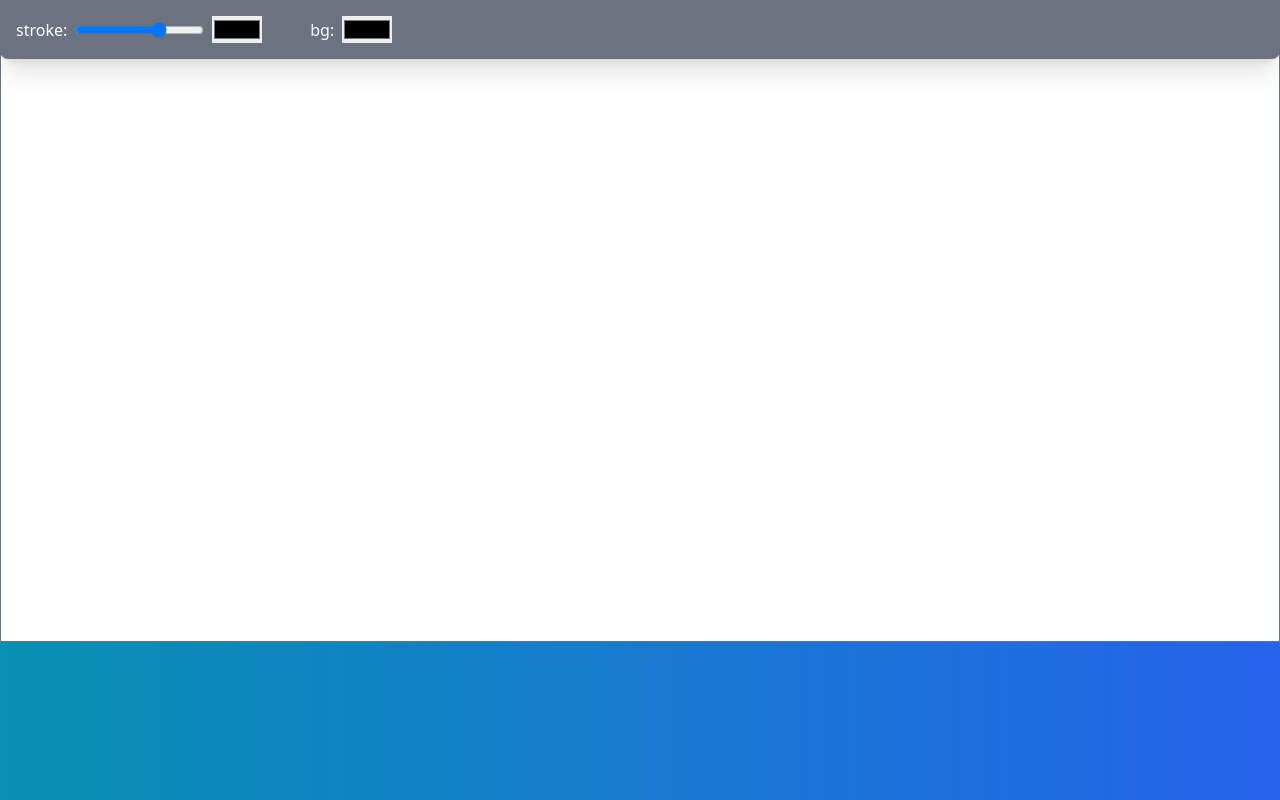
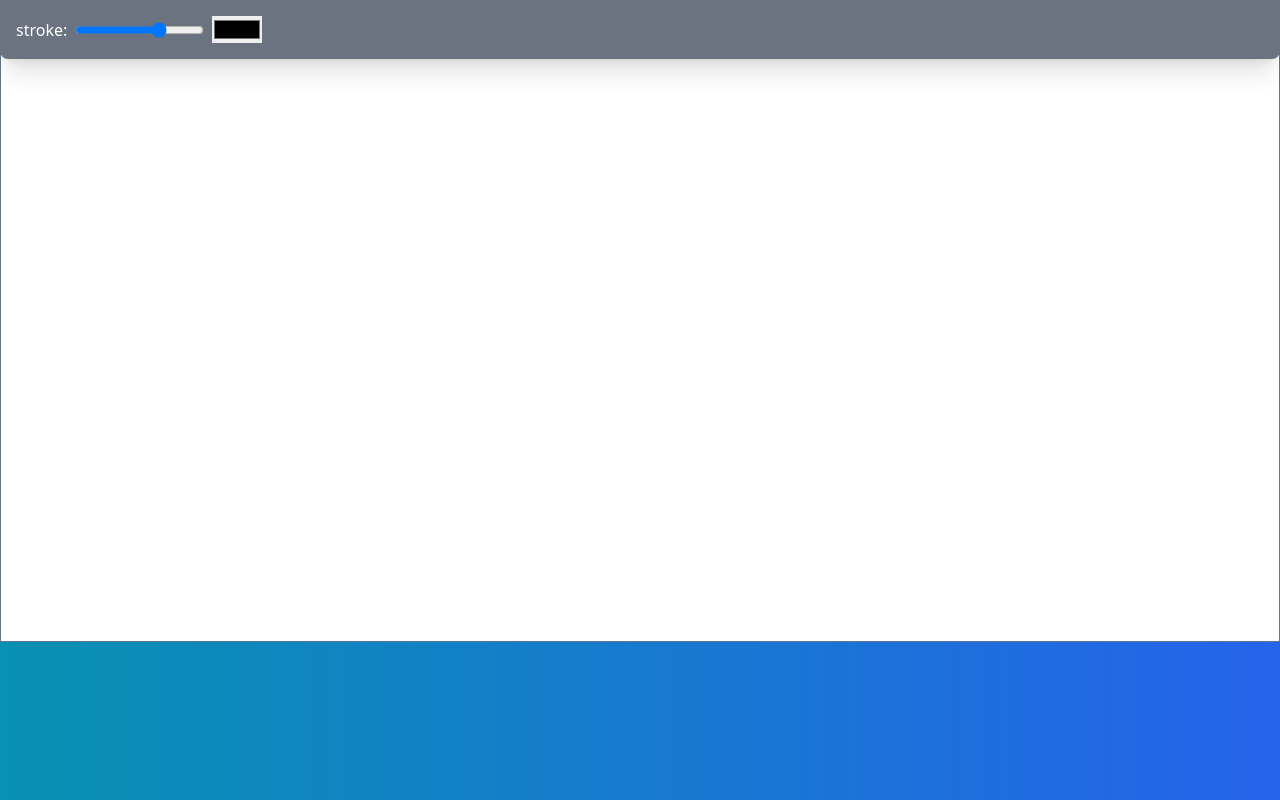
Before and after one commit to eckeriaue/rxjs-canvas, a website built with webpack: page index.html in a window 1280 px wide. Built offline with nearby package versions, Linux system fonts and the light colour scheme.

Commit message:
comment bg color in html

```diff
--- a/index.html
+++ b/index.html
@@ -18,10 +18,10 @@
       <input type="range" min="1" max="4" id="range">
       <input type="color" id="color">
     </div>
-    <div class="flex items-center gap-x-2">
+    <!-- <div class="flex items-center gap-x-2">
       bg:
       <input type="color" id="bg">
-    </div>
+    </div> -->
   </div>
 </body>
 </html>
```
